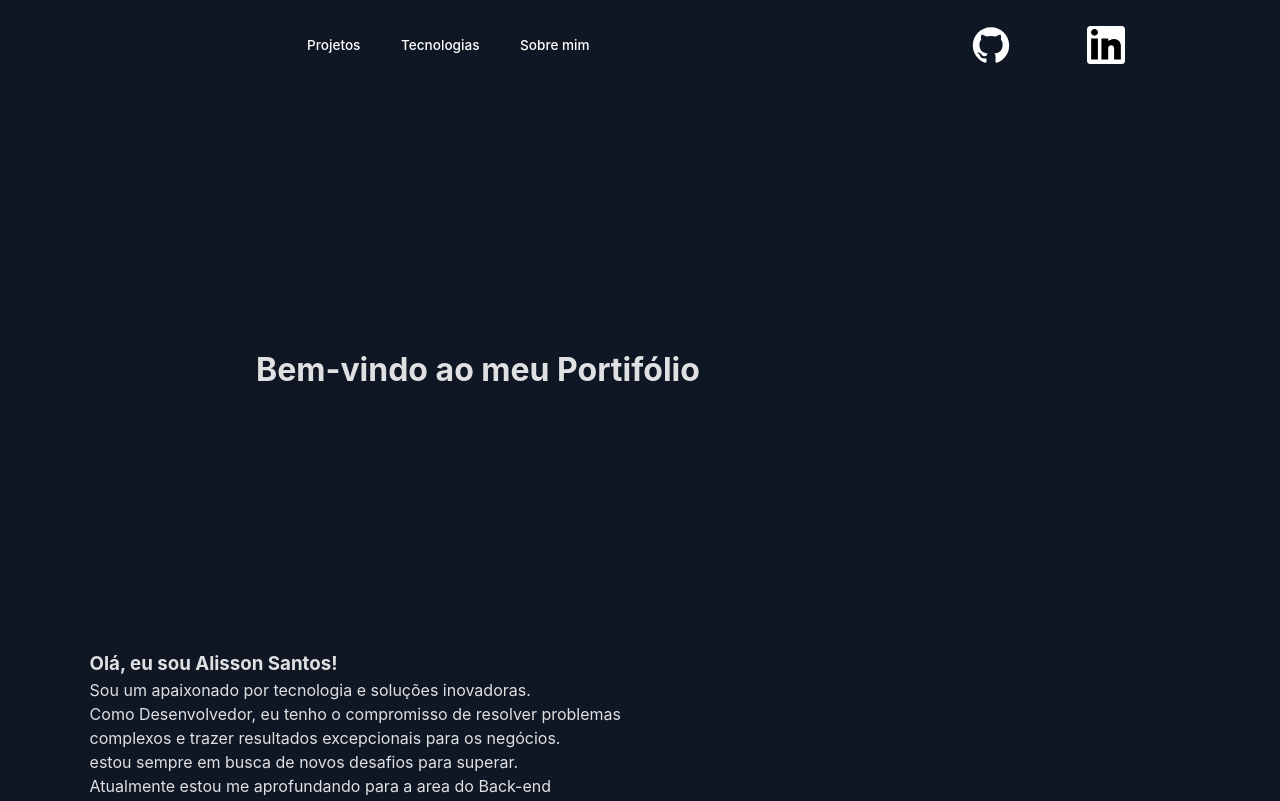
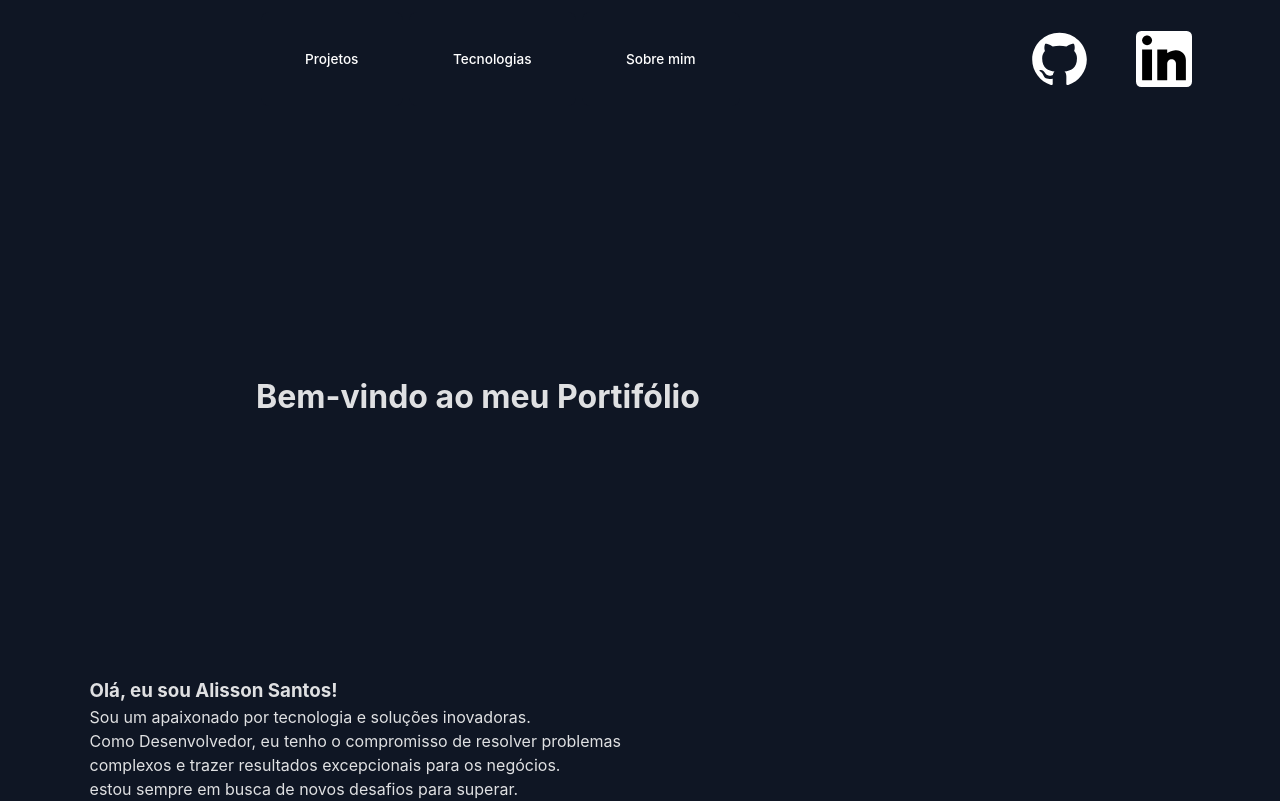
Before and after one commit to AlissonSanto/desafio3-DNC, a React (Vite) app in the folder my-app/: page / in a window 1280 px wide. Shown: the top 801 px of the page. Built offline with nearby package versions, Linux system fonts and the light colour scheme.

Commit message:
pre-finalização do header

```diff
--- a/my-app/src/Elementos/Componentes/Header/Header.module.css
+++ b/my-app/src/Elementos/Componentes/Header/Header.module.css
@@ -10,12 +10,13 @@ div{
         display: flex;
         justify-content: center;
         align-items: center;
-        padding: 0% 12% 0% 12%;
+        padding: 0% 6% 0% 15%;
         gap: 1%;
         background-color: #0F1624;
         font-size: 1.7vh;
 
         button{
+            padding: 0% 7%;
             white-space: nowrap;
             color: white;
             height: 80%;
@@ -26,14 +27,14 @@ div{
     nav{
         width: 26%;
         display: flex;
-        justify-content: space-between;
-        padding: 2% 3%;
-
+        justify-content: flex-end;
+        padding: 2% 5% 2% 0%;
+        margin: 5px;
         a{
-            gap: 50%;
+            gap: 30%;
 
             img{
-                width: 60%;
+                width: 50%;
             }
         }
     }
```
